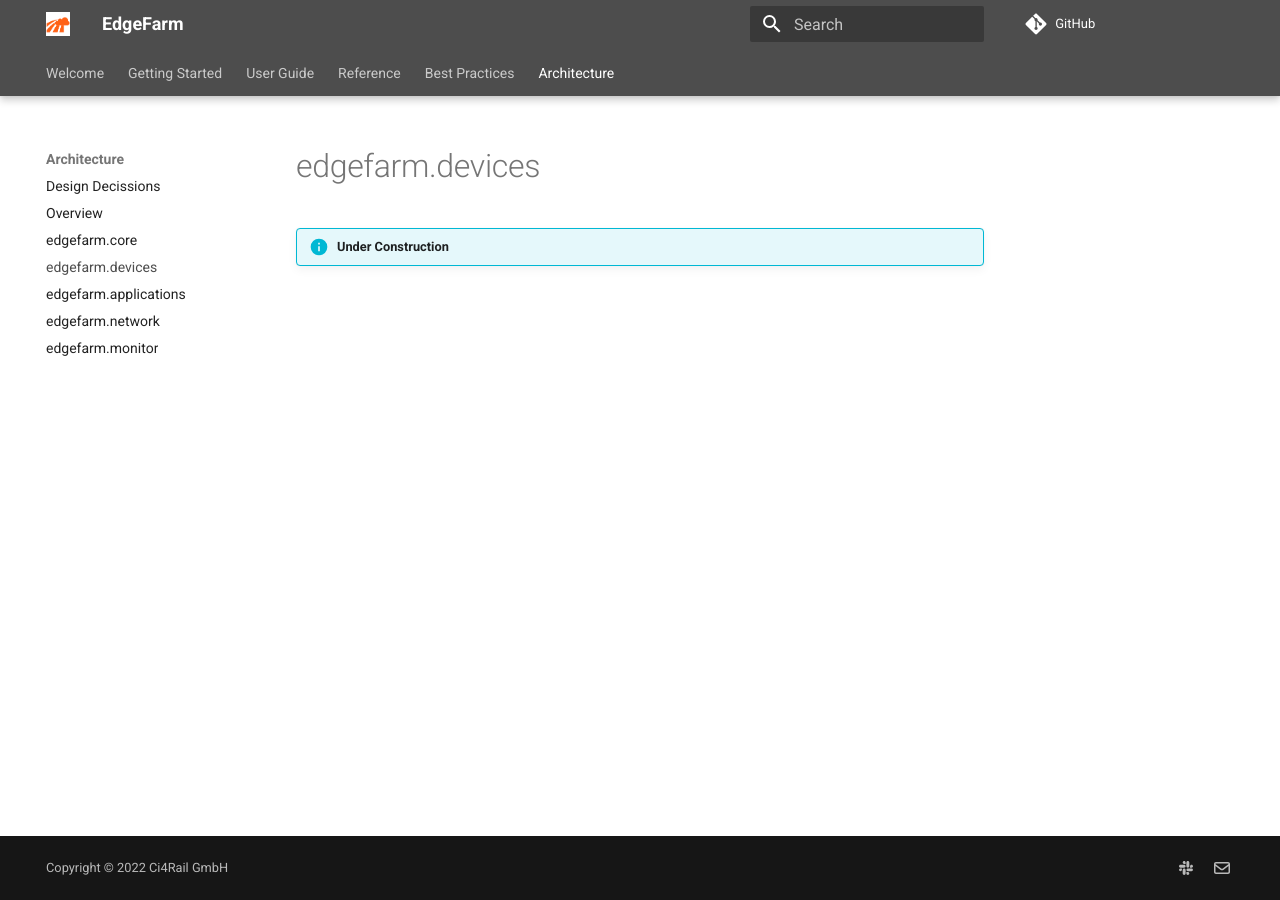
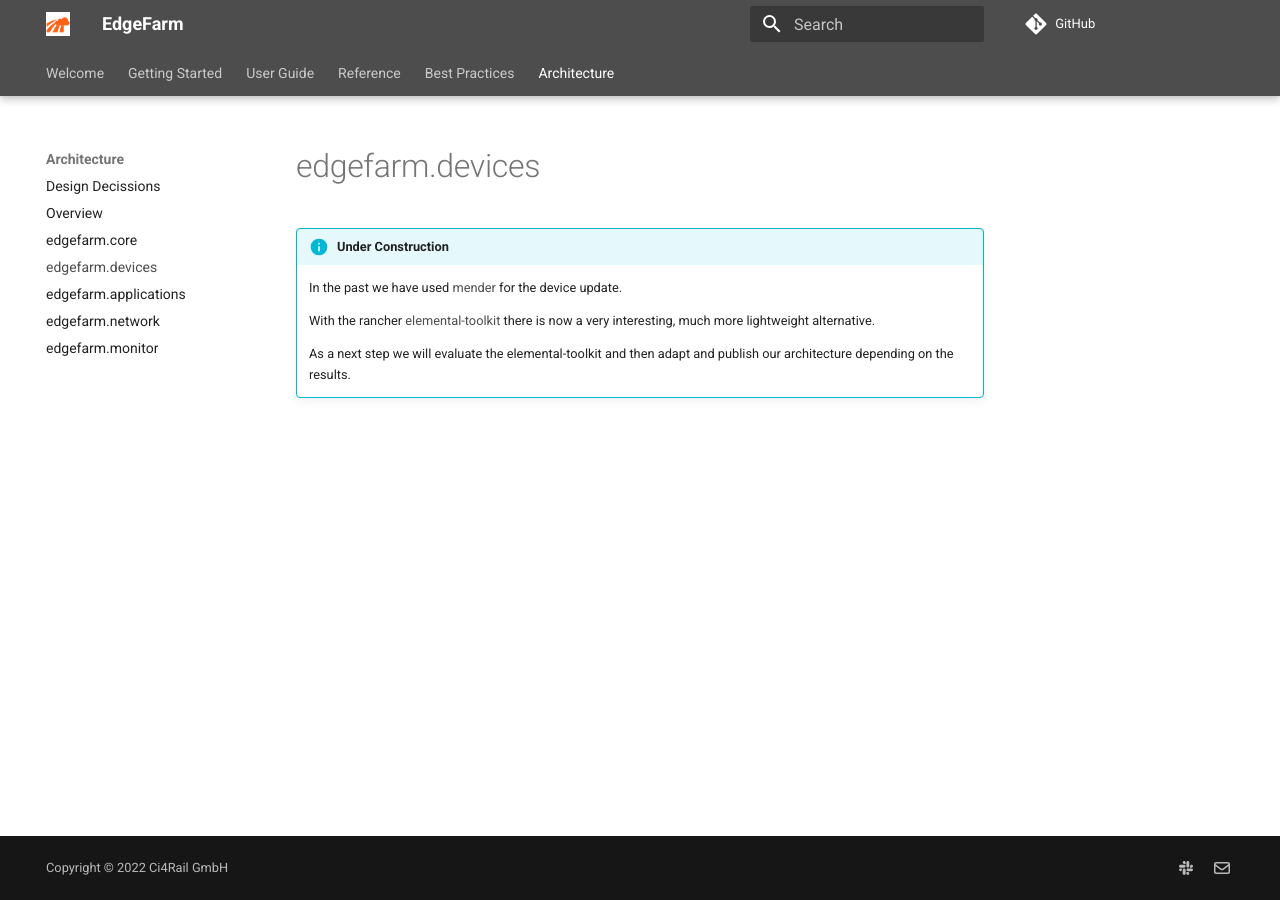
Before and after one commit to edgefarm/edgefarm, an MkDocs documentation site: the page built from docs/architecture/edgefarm.devices.md, in a window 1280 px wide. Built offline with MkDocs 1.6.1 and Material for MkDocs 9.7.7, drawn with Linux system fonts in a browser that asks for light colours; comment, search, counter and statistics services are not loaded; the version menu is left out.

Commit message:
docs: extended docs

```diff
--- a/docs/architecture/edgefarm.devices.md
+++ b/docs/architecture/edgefarm.devices.md
@@ -1 +1,7 @@
 !!! info "Under Construction"
+
+    In the past we have used [mender](https://mender.io) for the device update.
+
+    With the rancher [elemental-toolkit](https://rancher.github.io/elemental-toolkit/) there is now a very interesting, much more lightweight alternative.
+
+    As a next step we will evaluate the elemental-toolkit and then adapt and publish our architecture depending on the results.
```
